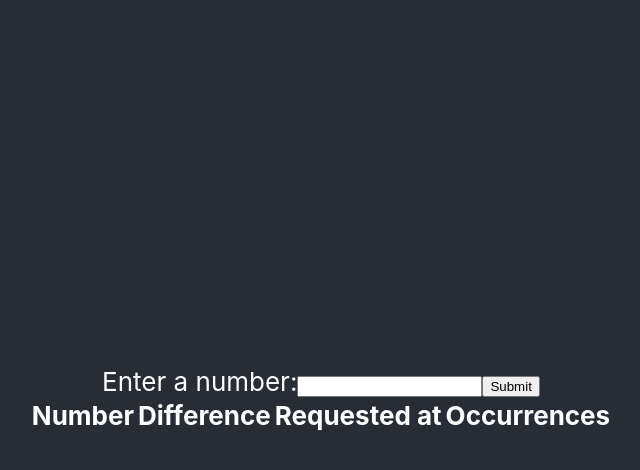
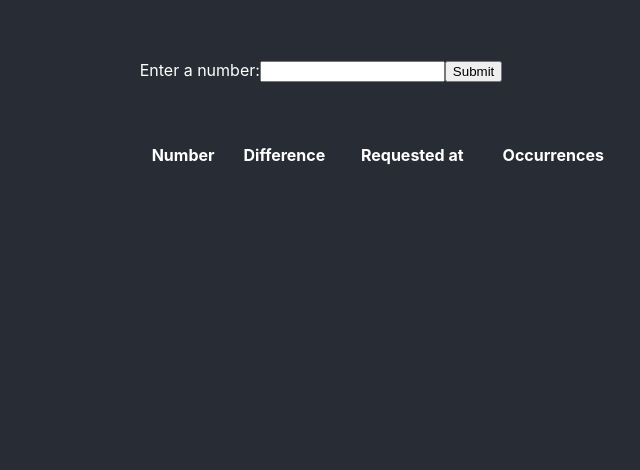
Before and after one commit to zachcalvert/backstage-challenge-dockerized, a React (Create React App) app in the folder client/: page / in a window 1280 px wide. Shown: the top 470 px of the page, without its empty margins (319-959 px from the left). Built offline with nearby package versions, Linux system fonts and the light colour scheme.

Commit message:
Adding margin between the page elements

```diff
--- a/client/src/App.css
+++ b/client/src/App.css
@@ -1,38 +1,9 @@
 .App {
   text-align: center;
-}
-
-.App-logo {
-  height: 40vmin;
-  pointer-events: none;
-}
-
-@media (prefers-reduced-motion: no-preference) {
-  .App-logo {
-    animation: App-logo-spin infinite 20s linear;
-  }
-}
-
-.App-header {
   background-color: #282c34;
   min-height: 100vh;
   display: flex;
-  flex-direction: column;
-  align-items: center;
+  flex-direction: row;
   justify-content: center;
-  font-size: calc(10px + 2vmin);
   color: white;
 }
-
-.App-link {
-  color: #61dafb;
-}
-
-@keyframes App-logo-spin {
-  from {
-    transform: rotate(0deg);
-  }
-  to {
-    transform: rotate(360deg);
-  }
-}
--- a/client/src/App.js
+++ b/client/src/App.js
@@ -1,13 +1,10 @@
 import Difference from './Difference';
-import logo from './logo.svg';
 import './App.css';
 
 function App() {
   return (
     <div className="App">
-      <header className="App-header">
-        <Difference />
-      </header>
+      <Difference />
     </div>
   );
 }
--- /dev/null
+++ b/client/src/Difference.css
@@ -0,0 +1,8 @@
+.Form {
+    margin: 60px;
+}
+
+.Table {
+    width: 100%;
+    margin: 0 60px;
+}
--- a/client/src/Difference.jsx
+++ b/client/src/Difference.jsx
@@ -1,4 +1,6 @@
-import React, { useState, useEffect } from 'react';
+import React, { useState } from 'react';
+
+import './Difference.css'
 
 export default function Difference() {
   const [number, setNumber] = useState('');
@@ -40,14 +42,14 @@ export default function Difference() {
 
   return (
     <div>
-      <form onSubmit={handleSubmit}>
+      <form className="Form" onSubmit={handleSubmit}>
         <label>
           Enter a number:
           <input type="text" value={number} onChange={(e) => setNumber(e.target.value)} />
         </label>
         <button type="submit">Submit</button>
       </form>
-      <table>
+      <table className="Table">
         <thead>
           <tr>
             <th>Number</th>
```
